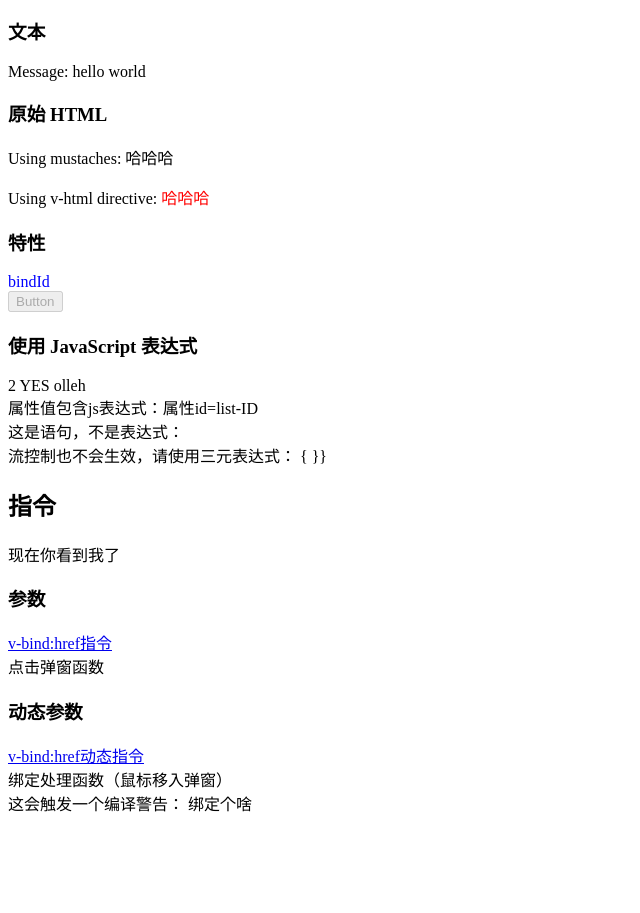
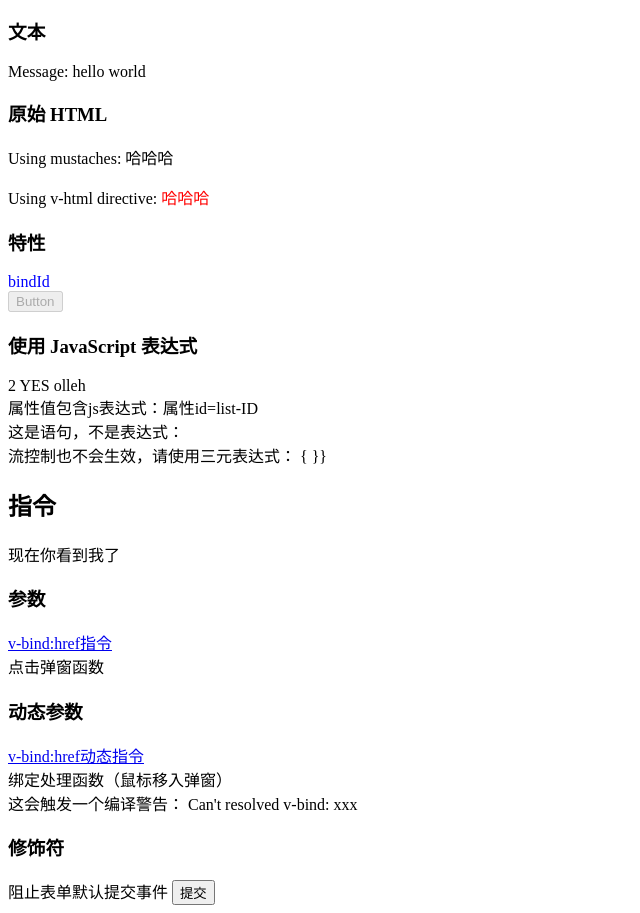
Before and after one commit to fe-bloggers/wheels-go, a website: page yzz-go/template/index.html in a window 1280 px wide. Shown: the part 127-1040 px from the top of the page, without its empty margins (0-640 px from the left). Before the commit the page ends 950 px from the top, so only its background shows below. Drawn offline with Linux system fonts and the light colour scheme.

Commit message:
:sparkles: Add prevent

```diff
--- a/yzz-go/template/index.html
+++ b/yzz-go/template/index.html
@@ -58,8 +58,13 @@
       <a v-on:[eventname]="alertMe"> 绑定处理函数（鼠标移入弹窗） </a>
       <br>
       这会触发一个编译警告：
-      <a v-bind:['id' + number]="dynamicId"> 绑定个啥 </a>
+      <a v-bind:['id' + number]="dynamicId"> Can't resolved v-bind: xxx</a>
       <br>
+      <h3>修饰符</h3>
+      <form v-on:submit.prevent="onSubmit">
+        阻止表单默认提交事件
+        <input type="submit" value="提交" />
+      </form>
     </yzz>
   </body>
   <script src="./index.js"></script>
--- a/yzz-go/template/index.js
+++ b/yzz-go/template/index.js
@@ -11,12 +11,15 @@
     dynamicId: 'testId',
     isButtonDisabled: true,
     url: 'https://cn.vuejs.org/v2/guide/syntax.html#参数',
-    attributename: 'href', // TODO:属性值不知为何就自动转小写了
+    attributename: 'href', // 浏览器会自动把属性名转小写
     seen: true,
     alertMe: function() {
       alert('Well done!')
     },
-    eventname: 'mouseenter', // TODO:属性值不知为何就自动转小写了
+    eventname: 'mouseenter', // 浏览器会自动把属性名转小写
+    onSubmit: function() {
+      console.log('已提交表单')
+    },
   }
 
   const body = document.getElementsByTagName('body')[0]
@@ -66,7 +69,7 @@
           } else if (arr[j] === '{') {
             console.error(
               'ERROR: Template can\'t parse "{", plaese check out your HTML expression!',
-              s
+              s.slice(0, 30)
             )
           }
           let flag = true // 括号是否正确闭合
@@ -205,7 +208,20 @@
       name = data[name] ? data[name] : ''
     }
     if (name) {
-      element.setAttribute('on' + name, 'data.' + value + '()')
+      if (name.indexOf('.') > -1) {
+        const nameKey = name.split('.')[0]
+        const nameEvent = name.split('.')[1]
+        console.log(111, nameKey, nameEvent)
+        if (nameEvent === 'prevent') {
+          element.setAttribute('on' + nameKey, 'data.' + value + '()')
+          element.setAttribute(
+            'on' + nameKey,
+            'event.' + nameEvent + 'Default()'
+          )
+        }
+      } else {
+        element.setAttribute('on' + name, 'data.' + value + '()')
+      }
     }
   }
   /**
```
